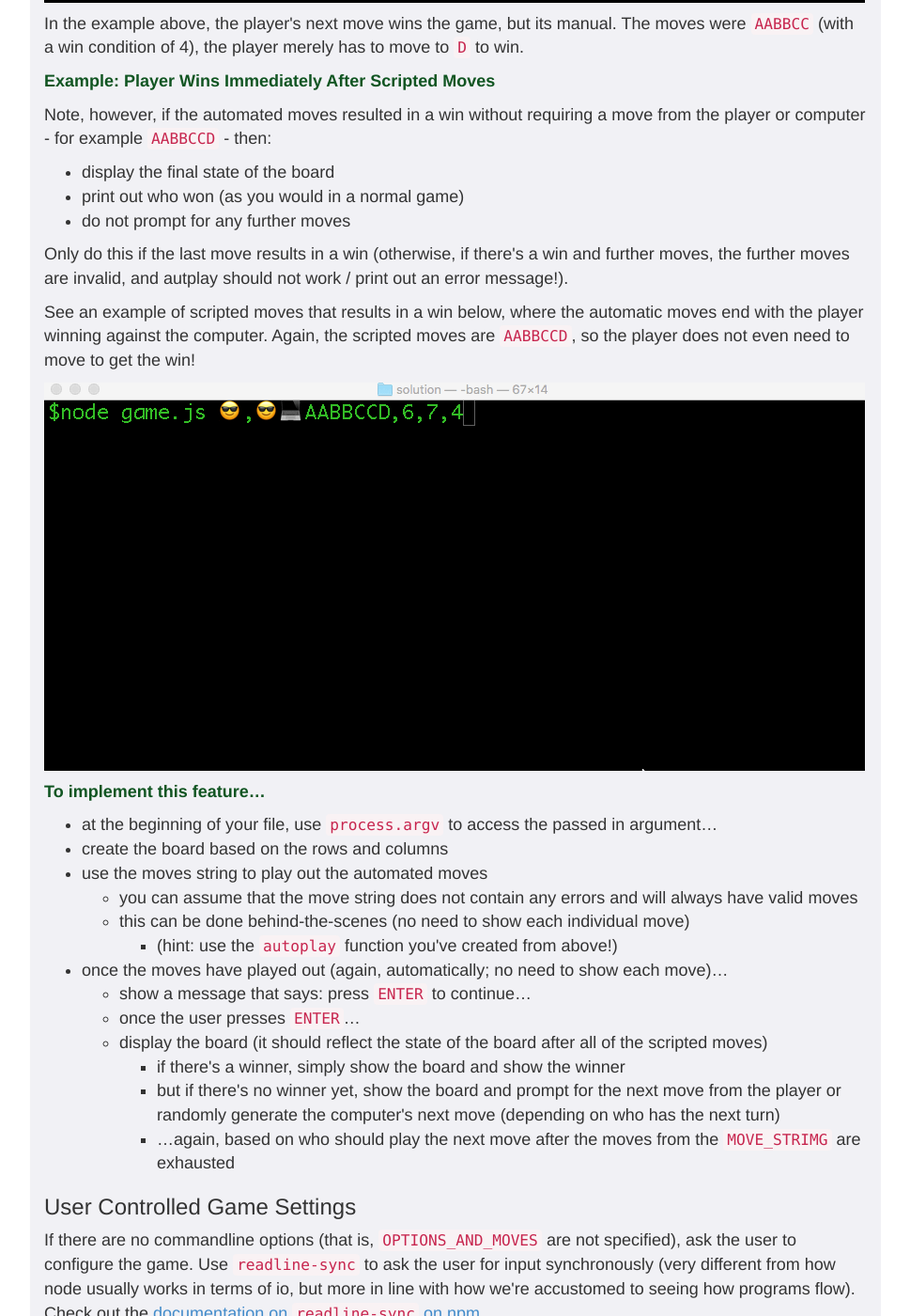
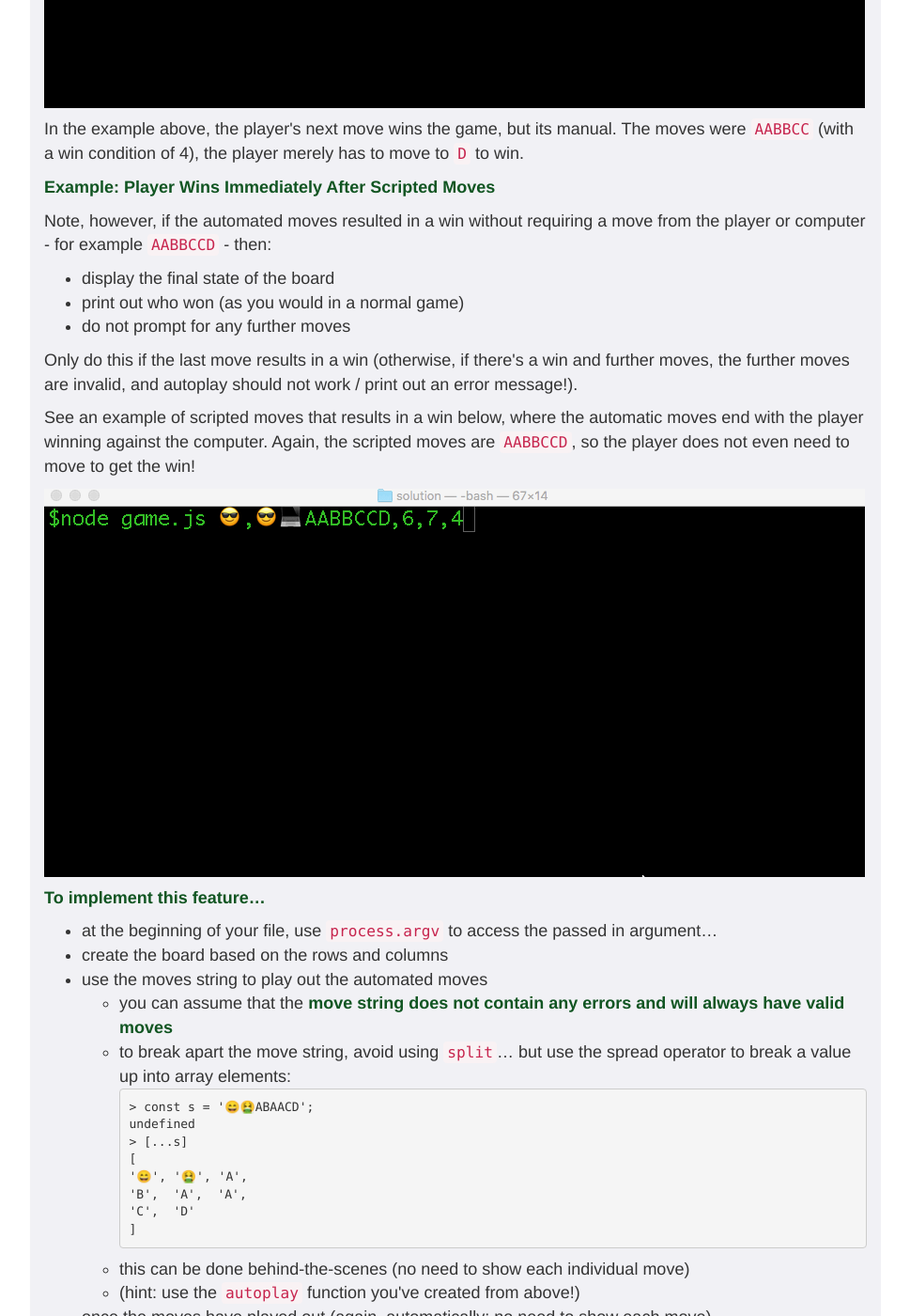
Before and after one commit to foureyes/csci-ua.0480-spring2021-034, a Jekyll site: the page built from homework/01.markdown, in a window 1280 px wide and 1400 px high, scrolled down 29216 px. Shown: the whole window at 94% size, without its empty margins (155-1124 px from the left). Built offline with Jekyll 4.4.1, drawn with Linux system fonts in a browser that asks for light colours; some of the changed text lies outside the part shown.

Commit message:
add homework 01

````diff
--- a/_data/ait-schedule.csv
+++ b/_data/ait-schedule.csv
@@ -99,11 +99,8 @@
 
  __Due 2/9, Tuesday evening, by 11pm__
 
-* Homework #1 to be posted
-
-<!--
 * [Homework #1](homework/01.html)
--->",
+",
 ,,3,Feb-04,Thu,* Higher Order Functions,"* [Higher Order Functions](slides/js/higher-order-functions.html)
 * [Higher Order Functions Continued](slides/js/higher-order-functions-continued.html)
 * [Objects Revisited, Arrow Functions with ""this""](slides/js/objects-prototypes.html)
--- a/homework/01.markdown
+++ b/homework/01.markdown
@@ -210,17 +210,15 @@
 </code></pre>
 	* the <code>clear</code> module allows you to "clear" the screen for a command line program (across different platforms)
 	* check out the example usage on [clear's npm page](https://www.npmjs.com/package/clear)
-    	* essentially: `const clear = require('clear');`
-    	* which imports the function <code>clear</code> which can be used by simply calling it: `clear()`
+		* essentially: `const clear = require('clear');`
+		* which imports the function <code>clear</code> which can be used by simply calling it: `clear()`
 	* installing `clear` will make a modification to `package.json`; again, it should be committed and pushed along with your other files
 * `wcwidth`
-	* in your repository directory, install the node module, <code>wcwidth</code>, by running this command in your project's directory:
-    	<pre><code> npm install --save wcwidth
-</code></pre>
+	* in your repository directory, install the node module, <code>wcwidth</code>, by running this command in your project's directory: `npm install --save wcwidth`
 	* the <code>wcwidth</code> module calculates the number of columns a string of characters needs to be represented onscreen (for example, in a monospace font, a single character may take up multiple cells, like a emoji smiley face 😃)
 	* check out the example usage on [wcwidth's npm page](https://www.npmjs.com/package/wcwidth)
-    	* essentially: `const wcwidth = require('wcwidth');`
-    	* which imports the function <code>wcwidth</code> which can be used by simply calling it: `wcwidth('😃')`
+		* essentially: `const wcwidth = require('wcwidth');`
+		* which imports the function <code>wcwidth</code> which can be used by simply calling it: `wcwidth('😃')`
 	* installing `wcwidth` will make a modification to `package.json`; again, it should be committed and pushed along with your other files
 
 ###  Minimum Number of Commits
@@ -1055,12 +1053,17 @@
 Using the board object, `board`, and a string of moves, `s`, play out a series of moves automatically. The returned `result` object will have the following properties:
 
 * `board` - a board object consisting of the usual properties, `data`, `rows`, and `cols`... this should be `null` if there's a move that produces an error (see `error` property below)
+* `pieces` - an array of the "pieces" that are being player  (for example, ['😄', '🤮'])
 * `lastPieceMoved` - the value of the last placed piece
 	* this can remain unset / `undefined` if there were no moves!
 	* for example, if the move string were `vwABC`, then the last piece moved would be v (it moves to A, w moves to B, and the third move is v to C)
 * `error` - if any of the moves results in an error, this field is set to an object described below; otherwise, it should not be set at all (remain `undefined`)
 	* the error object should contain the following properties...
 	* `num` - the number of the move where the error occurred, with the first move starting at 1 (for example, `vwABCD`... and C produces an invalid move / error, then `num` should be 3 as it was the third move)
+
+    * `val`: the "piece" that caused the error as a string
+	* `col`: the column that the piece was dropped in as a single character string
+    * example of the value stored in error: `{num: 8, val: '🤮', col: 'D'}`
 * `winner` - the value of the piece that wins the game, if applicable; otherwise, it should not be set at all (remain `undefined`)
 	* for example, if `s` were `vwAABBC` and the last move for v to C produces a win, then `winner` would be set to `v`
 * if a win occurs, but there are more moves specified, then the move immediately after a win should produce an error
@@ -1245,7 +1248,7 @@
 <pre><code data-trim contenteditable>const arr = process.argv[2]
 </code></pre>
 
-You can assume that if the `OPTIONS_AND_MOVES` commandline argument is supplied, it will be in the valid format specified above.
+⚠️ You can assume that if the `OPTIONS_AND_MOVES` commandline argument is supplied, __it will be in the valid format specified above__.
 
 __Example__
 
@@ -1271,7 +1274,7 @@
 * print out who won (as you would in a normal game)
 * do not prompt for any further moves
 
-Only do this if the last move results in a win (otherwise, if there's a win and further moves, the further moves are invalid, and autplay should not work / print out an error message!).
+Only do this if the last move results in a win (otherwise, if there's a win and further moves, the further moves are invalid, and autoplay should not work / print out an error message!).
 
 See an example of scripted moves that results in a win below, where the automatic moves end with the player winning against the computer. Again, the scripted moves are `AABBCCD`, so the player does not even need to move to get the win!
 
@@ -1282,8 +1285,19 @@
 * at the beginning of your file, use `process.argv` to access the passed in argument...
 * create the board based on the rows and columns
 * use the moves string to play out the automated moves
-	* you can assume that the move string does not contain any errors and will always have valid moves
-  * this can be done behind-the-scenes (no need to show each individual move)
+	* you can assume that the __move string does not contain any errors and will always have valid moves__
+	* to break apart the move string, avoid using `split`... but use the spread operator to break a value up into array elements:
+		```
+> const s = '😄🤮ABAACD';
+undefined
+> [...s]
+[
+  '😄', '🤮', 'A',
+  'B',  'A',  'A',
+  'C',  'D'
+]
+```
+	* this can be done behind-the-scenes (no need to show each individual move)
 	* (hint: use the `autoplay` function you've created from above!)
 * once the moves have played out (again, automatically; no need to show each move)...
 	* show a message that says: press `ENTER` to continue...
--- a/index.markdown
+++ b/index.markdown
@@ -7,7 +7,6 @@
 <!--
 <h1>AIT Test Deploy</h1>
 -->
-
 
 
 <div id="quick-links">
````
Also changed, not shown: other parts of homework/01.markdown (+2 -2 lines).
